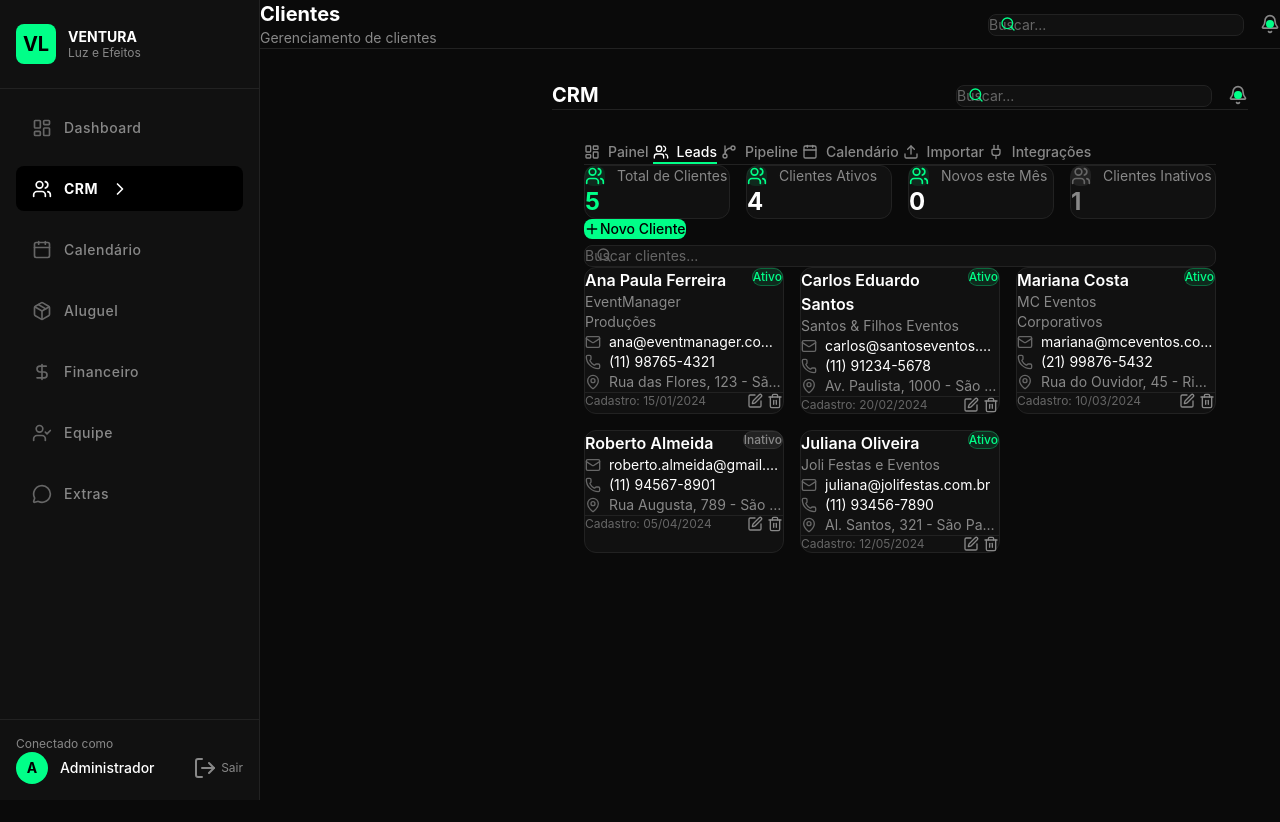
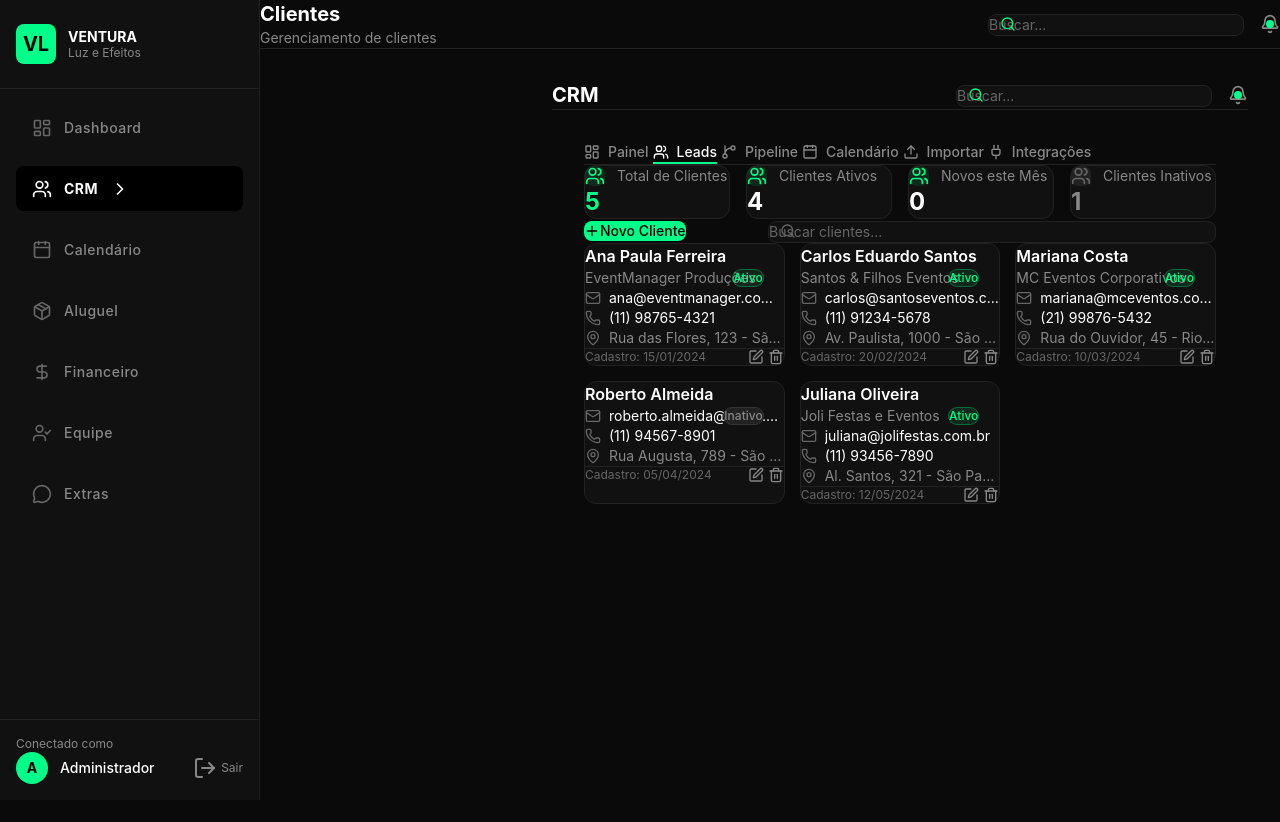
Before and after one commit to projetoVentura/SistemaVentura, a React (Vite) app: page /crm/clientes in a window 1280 px wide. Shown: the top 822 px of the page. Built offline with nearby package versions, Linux system fonts and the light colour scheme.

Commit message:
fix: reorganiza layout do CRM com espaçamento profissional e limpo

```diff
--- a/src/pages/crm/Clientes.jsx
+++ b/src/pages/crm/Clientes.jsx
@@ -115,7 +115,9 @@
 
   return (
     <Layout title="CRM">
-      {/* CRM Tabs - Barra horizontal no topo */}
+      {/* Conteúdo com padding 30px */}
+      <div className="px-[30px] py-[30px]">
+        {/* CRM Tabs - Barra horizontal logo abaixo do título */}
         <div className="border-b border-[#222222] mb-6">
           <div className="flex gap-1 overflow-x-auto">
             {crmTabs.map((tab) => {
@@ -150,8 +152,8 @@
 
         {activeTab === 'leads' && (
           <>
-          {/* Cards KPI */}
-          <div className="grid grid-cols-1 sm:grid-cols-4 gap-4 mb-6">
+            {/* Grid de Resumo - Cards KPI em linha horizontal limpa */}
+            <div className="grid grid-cols-4 gap-4 mb-6">
               <div className="bg-[#111111] rounded-xl border border-[#222222] p-4">
                 <div className="flex items-center gap-3 mb-2">
                   <div className="p-2 bg-[#00ff88]/10 rounded-lg">
@@ -190,16 +192,13 @@
               </div>
             </div>
 
-          {/* Action Button */}
-          <div className="mb-6">
-            <Button onClick={() => handleOpenModal()} className="bg-[#00ff88] hover:bg-[#00cc70] text-black">
+            {/* Ações e Busca - Linha própria com espaçamento */}
+            <div className="flex items-center justify-between mb-6 gap-4">
+              <Button onClick={() => handleOpenModal()} className="bg-[#00ff88] hover:bg-[#00cc70] text-black flex-shrink-0">
                 <Plus className="w-4 h-4 mr-2" />
                 Novo Cliente
               </Button>
-          </div>
-
-          {/* Search */}
-          <div className="relative mb-4">
+              <div className="relative flex-1 max-w-md">
                 <Search className="absolute left-3 top-1/2 -translate-y-1/2 w-4 h-4 text-[#666666]" />
                 <input
                   type="text"
@@ -209,21 +208,17 @@
                   className="w-full pl-9 pr-4 py-2 border border-[#222222] rounded-lg text-sm bg-[#111111] text-white placeholder-[#666666] focus:outline-none focus:ring-2 focus:ring-[#00ff88] focus:border-[#00ff88]"
                 />
               </div>
+            </div>
 
-          {/* Grid de Clientes */}
-          <div className="grid gap-4 md:grid-cols-2 xl:grid-cols-3">
+            {/* Grade de Clientes - Grid de 3 colunas com margin 15px entre cartões */}
+            <div className="grid grid-cols-3 gap-[15px]">
               {filteredClientes.map((cliente) => (
                 <div
                   key={cliente.id}
-                className="bg-[#111111] rounded-xl border border-[#222222] p-5 hover:border-[#00ff88] transition-all"
+                  className="bg-[#111111] rounded-xl border border-[#222222] p-5 hover:border-[#00ff88] transition-all relative"
                 >
-                <div className="flex items-start justify-between mb-3">
-                  <div>
-                    <h3 className="font-semibold text-white">{cliente.nome}</h3>
-                    {cliente.empresa && (
-                      <p className="text-sm text-[#888888]">{cliente.empresa}</p>
-                    )}
-                  </div>
+                  {/* Status no canto superior direito */}
+                  <div className="absolute top-5 right-5">
                     <span className={`inline-flex items-center px-2.5 py-0.5 rounded-full text-xs font-medium ${
                       cliente.status === 'ativo'
                         ? 'bg-[#00ff88]/10 text-[#00ff88] border border-[#00ff88]/30'
@@ -231,6 +226,13 @@
                     }`}>
                       {cliente.status === 'ativo' ? 'Ativo' : 'Inativo'}
                     </span>
+                  </div>
+
+                  <div className="mb-3 pr-20">
+                    <h3 className="font-semibold text-white">{cliente.nome}</h3>
+                    {cliente.empresa && (
+                      <p className="text-sm text-[#888888]">{cliente.empresa}</p>
+                    )}
                   </div>
 
                   <div className="space-y-2 text-sm text-[#888888] mb-4">
@@ -314,6 +316,7 @@
             <p>Conecte com WhatsApp, Instagram e outras plataformas</p>
           </div>
         )}
+      </div>
 
       {/* Modal de Cliente */}
       <Modal
```
Lines whose indentation alone changed are shown as unchanged.
